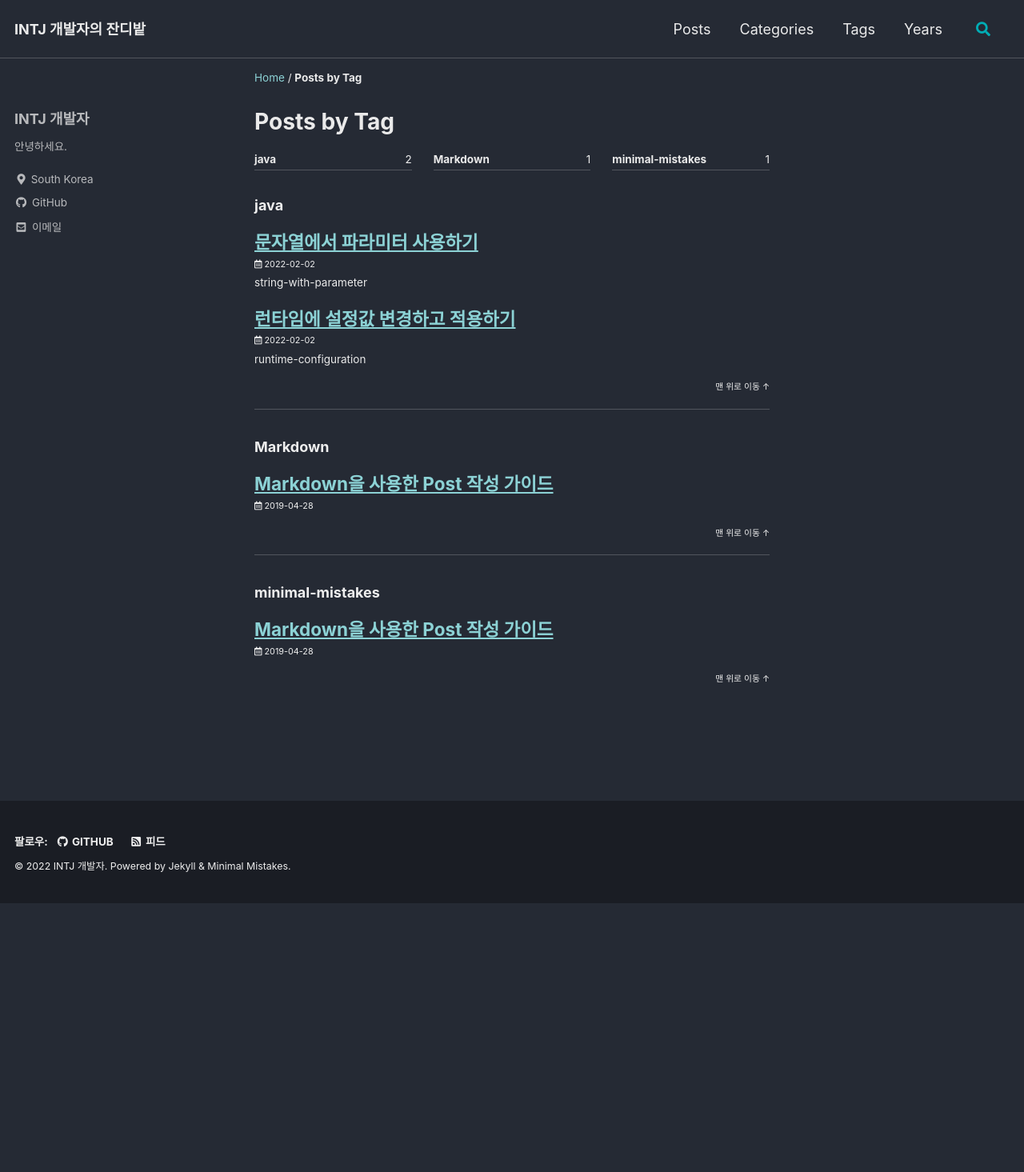
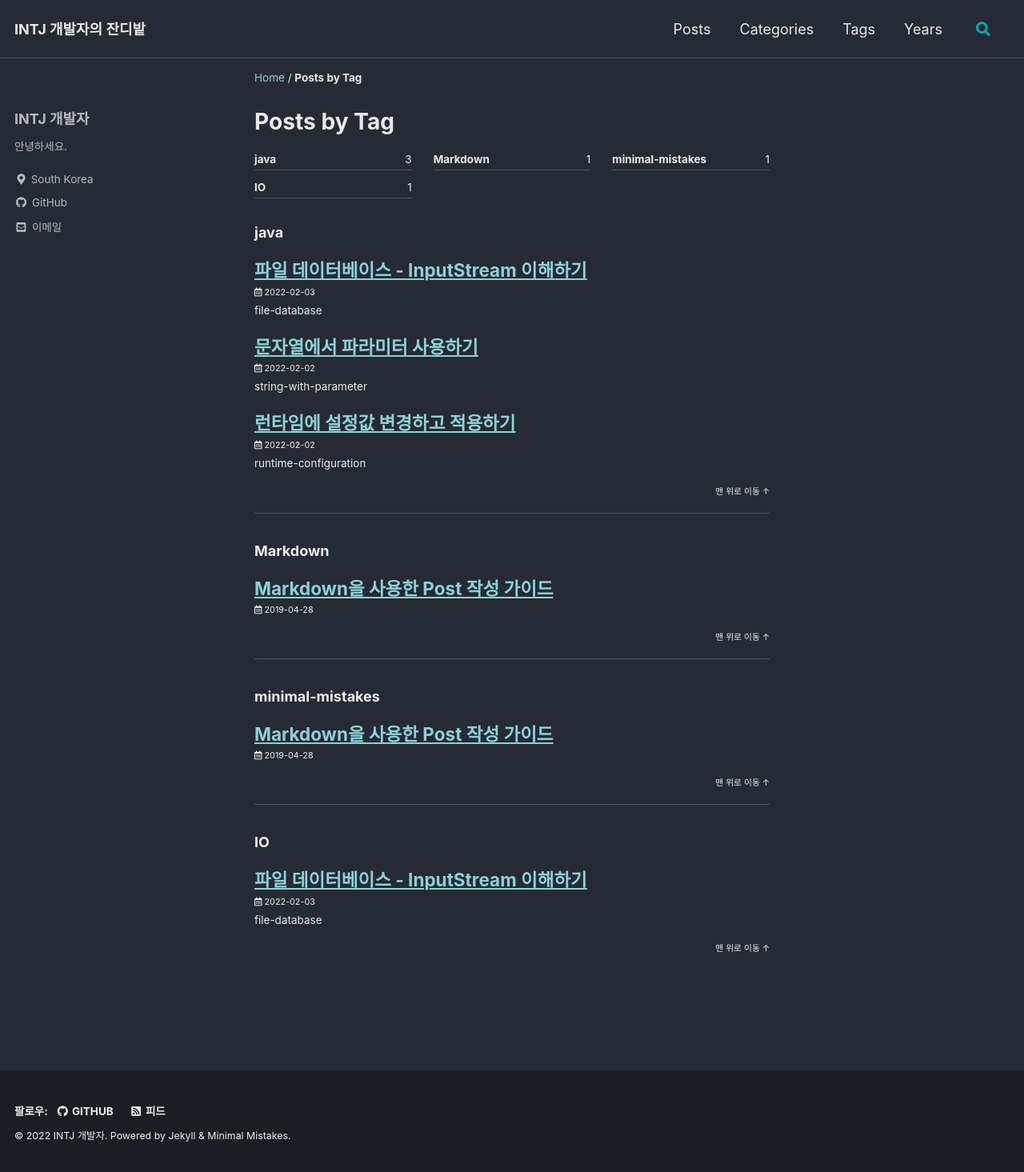
Before and after one commit to consistent-dev/consistent-dev.github.io, a Jekyll site: the page built from _pages/tag-archive.md, in a window 1280 px wide. Shown: the whole page at 80% size. Built offline with Jekyll 4.4.1, drawn with Linux system fonts in a browser that asks for light colours; cached includes are drawn as plain includes; before the commit the page ends 1129 px from its top, so only the background shows below that; part of the change alters nothing that is shown.

Commit message:
file-database inputStream 포스팅 추가, 댓글 enable

````diff
--- a/_config.yml
+++ b/_config.yml
@@ -33,7 +33,7 @@ words_per_minute         : 200
 comments:
   provider               : "disqus" # false (default), "disqus", "discourse", "facebook", "staticman", "staticman_v2", "utterances", "giscus", "custom"
   disqus:
-    shortname            : "https-consistent-dev-github-io" # https://help.disqus.com/customer/portal/articles/466208-what-s-a-shortname-
+    shortname            : https-consistent-dev-github-io # https://help.disqus.com/customer/portal/articles/466208-what-s-a-shortname-
   discourse:
     server               : # https://meta.discourse.org/t/embedding-discourse-comments-via-javascript/31963 , e.g.: meta.discourse.org
   facebook:
@@ -287,7 +287,7 @@ defaults:
       layout: single
       author_profile: true
       read_time: false
-      comments: # true
+      comments: true
       share: true
       related: true
       show_date: true
--- /dev/null
+++ b/_posts/java/2022-02-05-file-database-1-inputStream.md
@@ -0,0 +1,307 @@
+---
+title: "파일 데이터베이스 - InputStream 이해하기"
+excerpt: "file-database"
+date: 2022-02-03
+categories:
+    - java
+tags:
+    - java
+    - IO
+---
+
+# 실행 가능한 예제
+
+본 포스팅에서 다루는 모든 코드는 [깃허브 링크][1]에서 확인 가능합니다.
+
+# 개념부터 보겠습니다.
+
+파일 IO의 개념을 처음 접하면 굉장히 혼란스럽습니다. 여러 클래스들이 어떤 구조를 이루고 있는지, 어떤 것을 사용해야하는지 이해하기 참 어렵습니다.
+하지만 알고보면 알아야할 개념이 많지 않습니다.
+
+우선, 자바에서 모든 입출력은 Stream(이하 스트림)을 통해 이루어집니다. 컴퓨터에 연결될 수 있는 입출력 장치는 무한히 많습니다.
+입출력 장치에 무관하게 일관성있게 파일 IO를 사용한 개발을 할 수 있도록 가상의 통로인 스트림이 제공됩니다.
+
+스트림을 다루기 위한 여러 클래스들이 제공되며, 이러한 클래스들은 아래와 같이 3가지 분류로 구분될 수 있습니다.
+
+- 입력 스트림, 출력 스트림
+   - 입력 : *InputStream, *Reader
+   - 출력 : *OutputStream, *Writer
+- 바이트 스트림, 문자 스트림
+   - 바이트 : *InputStream, *OutputStream
+   - 문자 : *Reader, *Writer
+- 기반 스트림, 보조 스트림
+   - 기반 : File*
+   - 보조 : Input*, Output*, BufferedInput*, BufferedOutput*, Data*
+
+## 입력 스트림, 출력 스트림
+
+하나의 파일에 대해서 IO를 할 때에도 입력과 출력 스트림을 각각 생성해야 합니다. 데이터의 입력과 출력이 하나의 스트림에서 동시에 일어날 수 없습니다.
+
+## 바이트 스트림, 문자 스트림
+
+그림, 동영상, 음악 등 대부분의 파일은 바이트 단위로 읽거나 쓰면 됩니다. 그런데 자바에서는 문자를 나타내는 Char형은 2바이트이기 때문에 1바이트만 읽고 쓰면 한글과 같은 문자는 꺠집니다.
+따라서 문자를 위해 문자 스트림을 별도로 제공합니다.
+
+## 기반 스트림, 보조 스트림
+
+기반 스트림은 직접 데이터를 읽거나 씁니다. 보조 스트림은 기반 스트림에 부가 기능을 제공하는 역할을 합니다. 보조 스트림만 단독으로 사용하지는 않습니다.
+
+아래와 같은 코드에서 FileOutputStream만 기반 스트림이고, DataOutputStream, BufferedOutputStream은 부가 기능을 제공합니다.
+
+```java
+// 많이 길죠? 바로 아래에서 설명있습니다.
+DataOutputStream dos = new DataOutputStream(new BufferedOutputStream(new FileOutputStream("test.txt"));
+```
+
+## 데코레이터 패턴
+
+아래 사진은 모두 입력 스트림에 대한 그림입니다. 출력 스트림도 매우 똑같습니다. 스트림 클래스는 매우 많은데요, 우선 자주 쓰이는 (그리고 제가 파일 데이터 베이스 관련 게시물에서 사용할) 클래스만 보겠습니다.
+
+![그림 1. InputStream 하위 클래스에서 사용되는 데코레이터 패턴](/assets/gliffy/java/inputStream.jpeg)
+*그림 1. InputStream 하위 클래스에서 사용되는 데코레이터 패턴*
+
+- 노란색 : 바이트 스트림 + 기반 스트림
+- 초록색 : 바이트 스트림 + 보조 스트림
+- 파란색 : 문자 스트림 + 기반 스트림
+
+기반 스트림은 단독으로 쓰일 수도 있고, 보조 스트림 1..\*개로 감싸고 사용할 수도 있습니다.
+
+아직 감이 잘 안올거에요. 바로 동작하는 코드로 보면 좀 더 쉬워집니다.
+
+# 코드로 보겠습니다.
+
+[깃허브 링크의 tutorial package][2] 하위에 있는 클래스 별로 하나씩 설명하겠습니다.
+
+## tutorial.FileInputStreamTest
+
+파일 객체를 하나 만들고, 기반 스트림 하나만 만들었습니다. 그리고 1와 'R'이라는 문자를 쓰고 읽었습니다.
+
+```java
+File file = FileUtil.getFile("test1.txt");
+ try(FileInputStream fis = new FileInputStream(file);
+    FileOutputStream fos = new FileOutputStream(file);){
+
+    fos.write(1);
+    fos.write('R');
+    // 출력 스트림의 close() 메서드 안에서 flush() 메서드를 호출합니다.
+    // 저장만하고 다시 읽지 않는다면 flush()를 호출하지 않아도 됩니다.
+    fos.flush();
+
+    System.out.println(fis.read());
+    System.out.println((char)fis.read());
+} catch (IOException e) {
+    ExceptionUtil.ignore(e);
+}
+```
+
+```java
+// 실행 결과
+1
+R
+```
+
+당연히 쓴대로 읽어집니다.
+
+중요한 점은 test1.txt라는 파일에 아래와 같이 바이트로 쓰여져서 사람이 제대로 읽을 수 없는 형식이라는 점입니다.
+
+![그림 2. InputStream으로 write하면 바이트로 저장되어 사람이 읽을 수 없다](/assets/gliffy/java/inputStream_tutorial_0.png)
+*그림 2. InputStream으로 write하면 바이트로 저장되어 사람이 읽을 수 없다*
+
+{: .notice--info}
+**Info Notice:** append 모드
+매번 실행할 때마다 파일에 적힌 값이 사라졌다가, 새롭게 써집니다. 만약 파일에 계속 값을 추가하고 싶으면 outputStream을 append 모드로 열어야 합니다. FileOutputStream fos = new FileOutputStream(file,true)
+
+{: .notice--info}
+**Info Notice:** flush
+flush()는 출력 스트림에 있는 데이터를 모두 비우는 역할을 수행합니다. close()가 호출될 때 flush()가 자동으로 호출됩니다. 위 예시에서는 flush()는 하지 않으면, read()를 하기 전에 출력 스트림에 있는 데이터가 파일로 보내지지 않아서 read()에서 에러가 발생합니다.
+
+## tutorial.FileReaderTest
+
+파일 객체를 하나 만들고, 문자 스트림 하나만 만들었습니다. 그리고 '1'와 'R'이라는 문자를 쓰고 읽었습니다.
+
+Reader는 문자 스트림이기 때문에 숫자 1이 아닌 문자 '1'을 사용했습니다.
+
+```java
+File file = FileUtil.getFile("test1.txt");
+try(FileReader fileReader = new FileReader(file);
+    FileWriter fileWriter = new FileWriter(file);){
+
+    fileWriter.write('1');
+    fileWriter.write('R');
+    fileWriter.flush();
+
+    System.out.println((char)fileReader.read());
+    System.out.println((char)fileReader.read());
+} catch (IOException e) {
+    ExceptionUtil.ignore(e);
+}
+```
+
+```java
+// 실행 결과
+1
+R
+```
+
+![그림 3. Reader로 write하면 문자로 저장되어 사람이 읽을 수 있다](/assets/gliffy/java/inputStream_tutorial_1.png)
+*그림 3. Reader로 write하면 문자로 저장되어 사람이 읽을 수 있다*
+
+
+## tutorial.BufferedFileInputStreamTest
+
+파일 객체를 하나 만들고, 기반 스트림 하나만 만들었습니다. 그리고 BufferedInputStream이라는 보조 스트림으로 감쌌습니다.
+
+BufferedInputStream은 8192바이트 크기의 배열(Buffer)을 가지고 있습니다. 8K 정보를 한 번에 읽고 쓸 수 있습니다. 만약 Buffer가 없다면 loop을 돌면서 한 바이트씩 읽고 써야해서 느립니다.
+
+```java
+File file = FileUtil.getFile("test1.txt");
+File copy = FileUtil.getFile("copy.txt");
+
+try(FileInputStream fis = new FileInputStream(file);
+    FileInputStream cfis = new FileInputStream(copy);
+
+    BufferedInputStream bfis = new BufferedInputStream(new FileInputStream(file));
+    FileOutputStream fos = new FileOutputStream(file, true);
+    FileOutputStream cfos = new FileOutputStream(copy);
+    BufferedOutputStream bcfos = new BufferedOutputStream(new FileOutputStream(copy));){
+
+    // 임의의 데이터를 저장합니다.
+    for(int j=0; j<1_000_000; j++){
+        fos.write(j);
+    }
+    fos.flush();
+
+    int i = 0;
+
+    // 한 바이트씩 읽을 때 시간이 얼마나 걸리는지 확인합니다.
+    StopWatch stopWatch = new StopWatch();
+    stopWatch.start();
+    while((i = fis.read()) != -1){
+        cfos.write(i);
+    }
+    System.out.println(stopWatch.stop());
+
+    i = 0;
+    // 버퍼를 사용해서 읽을 때 얼마나 시간이 걸리는지 확인합니다.
+    stopWatch.start();
+    while((i = bfis.read()) != -1){
+        bcfos.write(i);
+    }
+    System.out.println(stopWatch.stop());
+} catch (IOException e) {
+    ExceptionUtil.ignore(e);
+}
+```
+
+```java
+// 실행 결과
+2247 // 버퍼 사용하지 않았을 때(ms)
+32   // 버퍼 사용했을 때 (ms)
+```
+
+이처럼 보조 스트림은 기반 스트림에 부가적인 기능을 제공합니다.
+
+
+## tutorial.DataFileInputStreamTest
+
+파일 객체를 하나 만들고, 기반 스트림 하나만 만들었습니다. 그리고 DataInputStream이라는 보조 스트림으로 감쌌습니다.
+
+FileInputStream은 사람이 읽고 쓰는 텍스트 형식의 데이터를 다루었습니다. 반면에 DataInputStream, DataOutputStream은 메모리에 저장된 0,1 상태를 그대로 읽거나 씁니다. 따라서 자료형의 크기가 그대로 보존됩니다. 자료형을 그대로 읽고 쓰는 스틀미이기 떄문에 같은 정수라도 자료형에 따라 다르게 처리됩니다. 자료를 쓸 때 사용한 메서드와 같은 자료형의 메서드로 읽어야 합니다.
+
+{: .notice--info}
+**Info Notice:** dataInputStream
+A data input stream lets an application read primitive Java data types from an underlying input stream in a machine-independent way. An application uses a data output stream to write data that can later be read by a data input stream.
+
+
+```java
+File file = FileUtil.getFile("test1.txt");
+File copy = FileUtil.getFile("copy.txt");
+
+try(DataInputStream dis = new DataInputStream(new FileInputStream(file));
+    DataOutputStream dos = new DataOutputStream(new FileOutputStream(file));
+    ){
+    dos.write(1024+8); // 하위 8비트만 write 0010 0000 1000
+    dos.writeInt(1024+8); // 32비트 모두 write 0010 0000 0000
+    System.out.println(dis.read());
+    System.out.println(dis.readInt());
+} catch (IOException e) {
+    ExceptionUtil.ignore(e);
+}
+```
+
+```java
+// 실행 결과
+8
+1032
+```
+
+DataInputStream이 파일 데이터베이스를 만들 때 가장 중심이 되는 스트림입니다. int형 변수를 하나 write하더라도 4바이트를 모두 write할 수도 있고, 하위 1바이트만 write할 수도 있습니다. 가장 최적화된 데이터만 입출력을 하면 속도가 빨라집니다. 저장 공간이 덜 사용되는 것도 장점입니다.
+
+# BufferedInputStream vs ByteArrayInputStream
+
+위 두 가지 클래스의 차이점은 제가 정말 헷갈려했던 부분입니다. 문서의 설명을 먼저 보겠습니다.
+
+## BufferedInputStream
+
+{: .notice--info}
+**Info Notice:** dataInputStream
+A data input stream lets an application read primitive Java data types from an underlying input stream in a machine-independent way. An application uses a data output stream to write data that can later be read by a data input stream.
+
+
+```java
+public
+class DataInputStream extends FilterInputStream implements DataInput {
+    /**
+     * Creates a DataInputStream that uses the specified
+     * underlying InputStream.
+     *
+     * @param  in   the specified input stream
+     */
+    public DataInputStream(InputStream in) {
+        super(in);
+    }
+```
+
+## ByteArrayInputStream
+
+{: .notice--info}
+**Info Notice:** ByteArrayInputStream
+A ByteArrayInputStream contains an internal buffer that contains bytes that may be read from the stream. An internal counter keeps track of the next byte to be supplied by the read method.
+
+```java
+public
+class ByteArrayInputStream extends InputStream {
+
+    /**
+     * Creates a <code>ByteArrayInputStream</code>
+     * so that it  uses <code>buf</code> as its
+     * buffer array.
+     * The buffer array is not copied.
+     * The initial value of <code>pos</code>
+     * is <code>0</code> and the initial value
+     * of  <code>count</code> is the length of
+     * <code>buf</code>.
+     *
+     * @param   buf   the input buffer.
+     */
+    public ByteArrayInputStream(byte buf[]) {
+        this.buf = buf;
+        this.pos = 0;
+        this.count = buf.length;
+    }
+```
+
+## 차이점
+
+ByteArrayInputStream은 생성자가 byte[] 입니다. InputStream이 아닙니다. 즉, ByteArrayInputStream은 다른 파일 시스템과 IO를 전혀하지 않습니다. 메모리 안에서 byte[]에 값을 read/write하는 기능을 수행합니다.
+
+반면에 BufferedInputStream은 기반 스트림에 버퍼를 추가하는 역할을 수행합니다. 실제로 파일 시스템과 IO를 합니다.
+
+# 마치며
+
+InputStream에 대한 최소한의 이해가 되셨길 바랍니다. 이제 다른 스트림 클래스를 보더라도 좀 더 쉽게 이해할 수 있습니다. 다음 시간에는 DataInputStream을 사용해서 실전에서 사용할 수 있는 유틸을 만들어보겠습니다.
+
+이 기능을 활용할 수 있는 사례가 생각나시면 댓글창에서 공유 부탁드립니다.
+
+[1]: https://github.com/consistent-dev/archive/tree/main/file-database
+[2]: https://github.com/consistent-dev/archive/tree/main/file-database/src/main/java/tutorial
````
Also changed, not shown: assets/gliffy/java/inputStream.jpeg (added), assets/gliffy/java/inputStream_tutorial_0.png (added), assets/gliffy/java/inputStream_tutorial_1.png (added), 1 other file.
